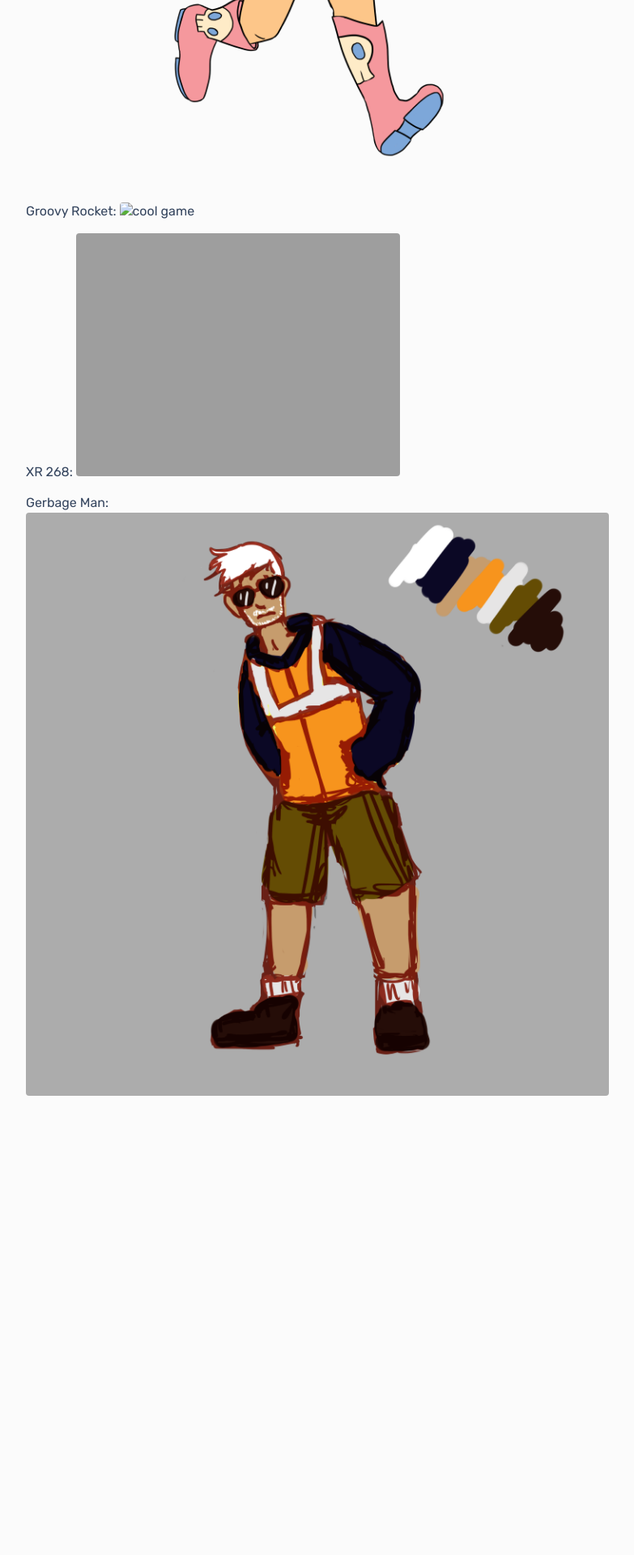
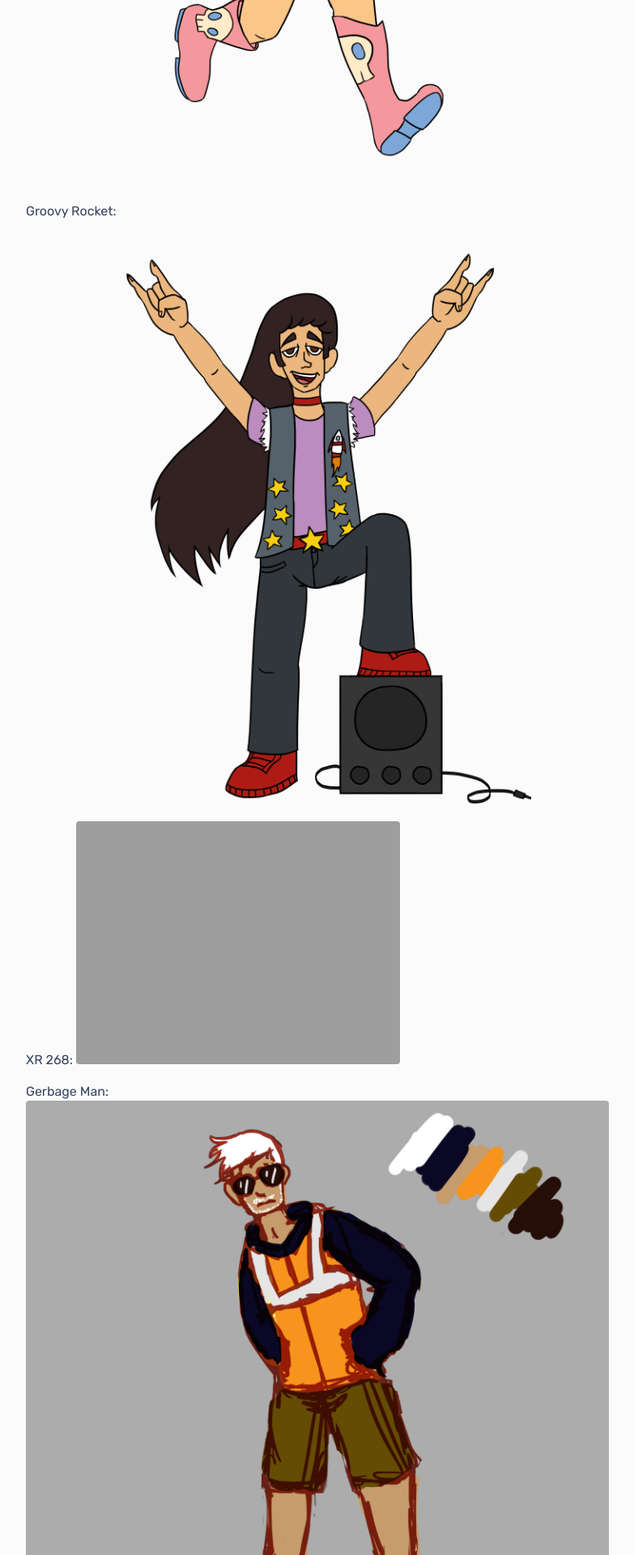
Before and after one commit to DaniBSolomon/danibsolomon.github.io, a Jekyll site: the page built from _games/2016-03-01-sbb.md, in a window 1280 px wide. Shown: the part 1117-3037 px from the top of the page at 81% size, without its empty margins (248-1031 px from the left). Built offline with Jekyll 4.4.1, drawn with Linux system fonts in a browser that asks for light colours; before the commit the page ends 2556 px from its top, so only the background shows below that.

Commit message:
Update 2016-03-01-sbb.md

```diff
--- a/_games/2016-03-01-sbb.md
+++ b/_games/2016-03-01-sbb.md
@@ -8,7 +8,7 @@
 
 Sweet Tea: ![cool game]({{ site.github.url }}/img/sbb_sweet_tea.png)
 
-Groovy Rocket: ![cool game]({{ site.github.url }}/sbb_groovy_rocket.png)
+Groovy Rocket: ![cool game]({{ site.github.url }}/img/sbb_groovy_rocket.png)
 
 XR 268: ![cool game]({{ site.github.url }}/img/sbb_xr_268.png)
 
```
